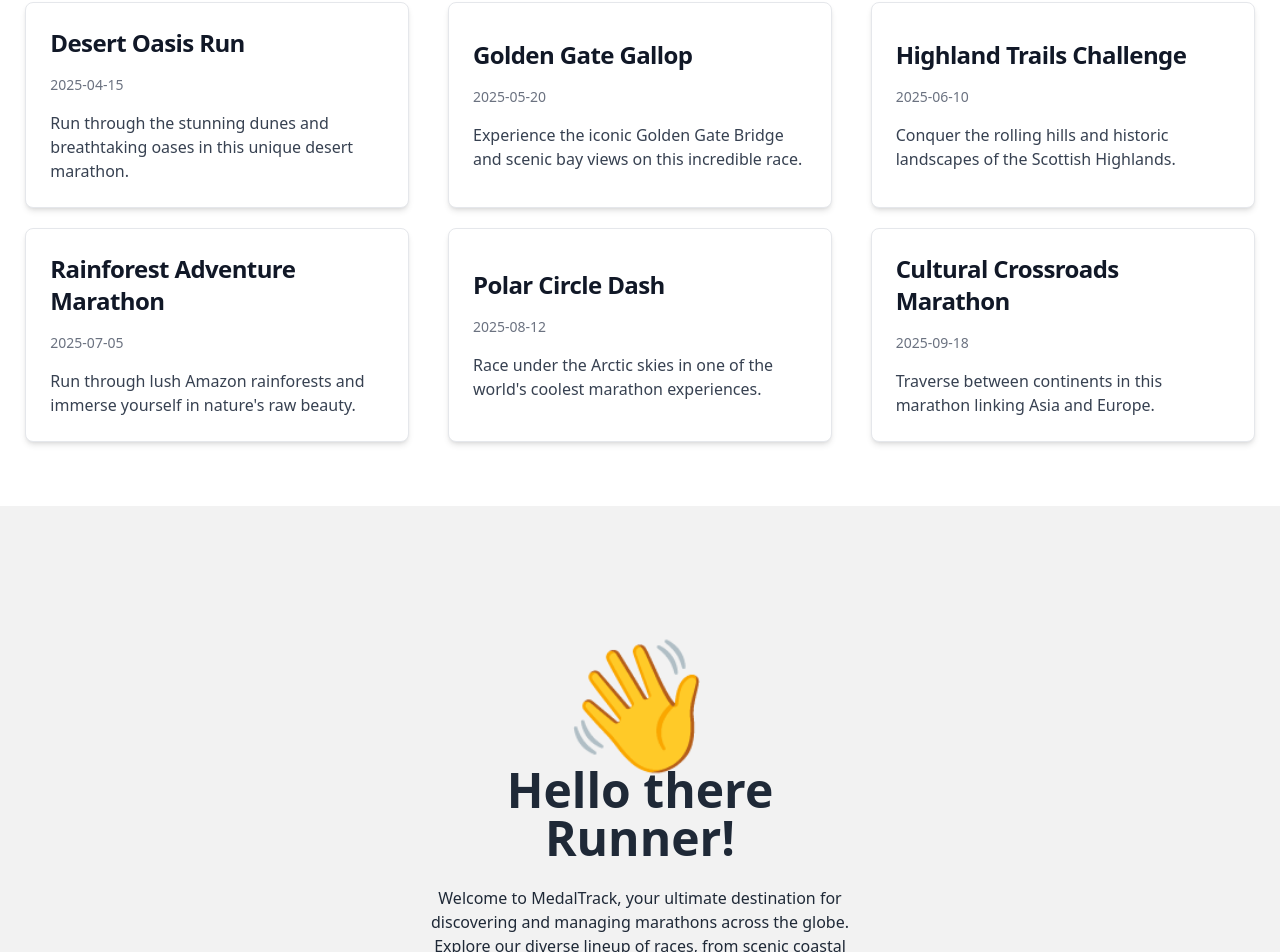
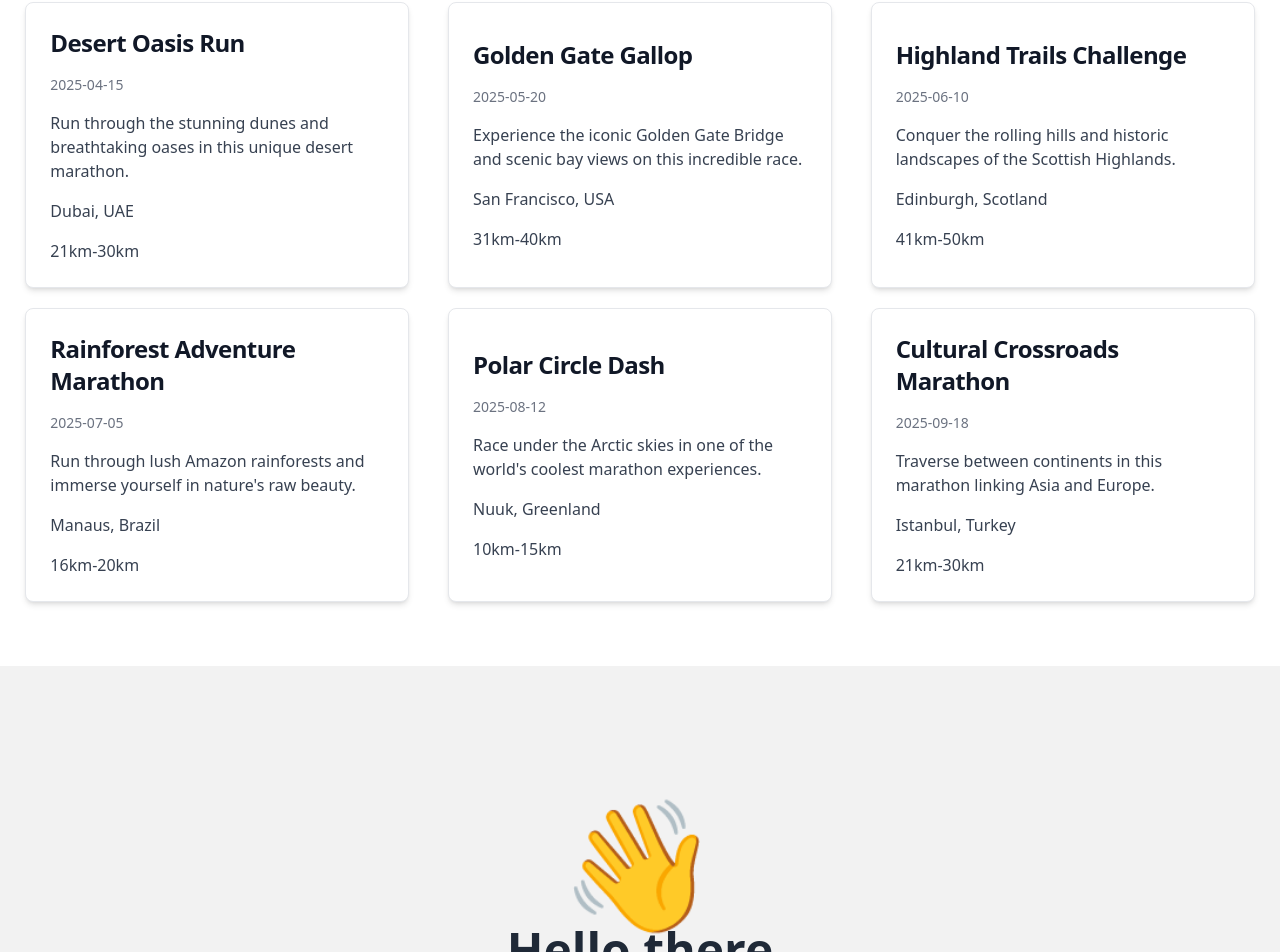
Before and after one commit to tahmidjihan/medalTrack, a React (Vite) app: page / in a window 1280 px wide. Shown: the part 1290-2242 px from the top of the page. Built offline with nearby package versions, Linux system fonts and the light colour scheme; no server answers.

Commit message:
frontend final

```diff
--- a/src/Components/SideNav.jsx
+++ b/src/Components/SideNav.jsx
@@ -49,12 +49,6 @@ function SideNav() {
             icon={HiShoppingBag}>
             My Applications
           </Sidebar.Item>
-
-          <Sidebar.Item
-            href='#'
-            className='btn-error hover:bg-red-600 border-black btn'>
-            <button>Logout</button>
-          </Sidebar.Item>
         </Sidebar.ItemGroup>
       </Sidebar.Items>
     </Sidebar>
--- a/src/Pages/Dashboard.jsx
+++ b/src/Pages/Dashboard.jsx
@@ -1,4 +1,4 @@
-import React from 'react';
+import React, { useEffect } from 'react';
 import { Helmet } from 'react-helmet-async';
 import { useAuth } from '../Routes/AuthProvider';
 import { useNavigate } from 'react-router';
--- a/src/Pages/Home.jsx
+++ b/src/Pages/Home.jsx
@@ -198,6 +198,12 @@ function Home() {
                   <p className='font-normal text-gray-700 dark:text-gray-400'>
                     {card.shortDescription}
                   </p>
+                  <p className='font-normal text-gray-700 dark:text-gray-400'>
+                    {card.location}
+                  </p>
+                  <p className='font-normal text-gray-700 dark:text-gray-400'>
+                    {card.distance}
+                  </p>
                 </Card>
               );
             })}
--- a/src/Pages/Marathons.jsx
+++ b/src/Pages/Marathons.jsx
@@ -3,9 +3,11 @@ import { Card } from 'flowbite-react';
 import React, { useEffect } from 'react';
 import { Link, useNavigate } from 'react-router';
 import { Helmet } from 'react-helmet-async';
+import { useAuth } from '../Routes/AuthProvider';
 function Marathons() {
   const [isLoading, setIsLoading] = React.useState(true);
   const [cards, setCards] = React.useState([]);
+  const { user } = useAuth();
   const navigate = useNavigate();
   useEffect(() => {
     if (user === undefined) {
```
